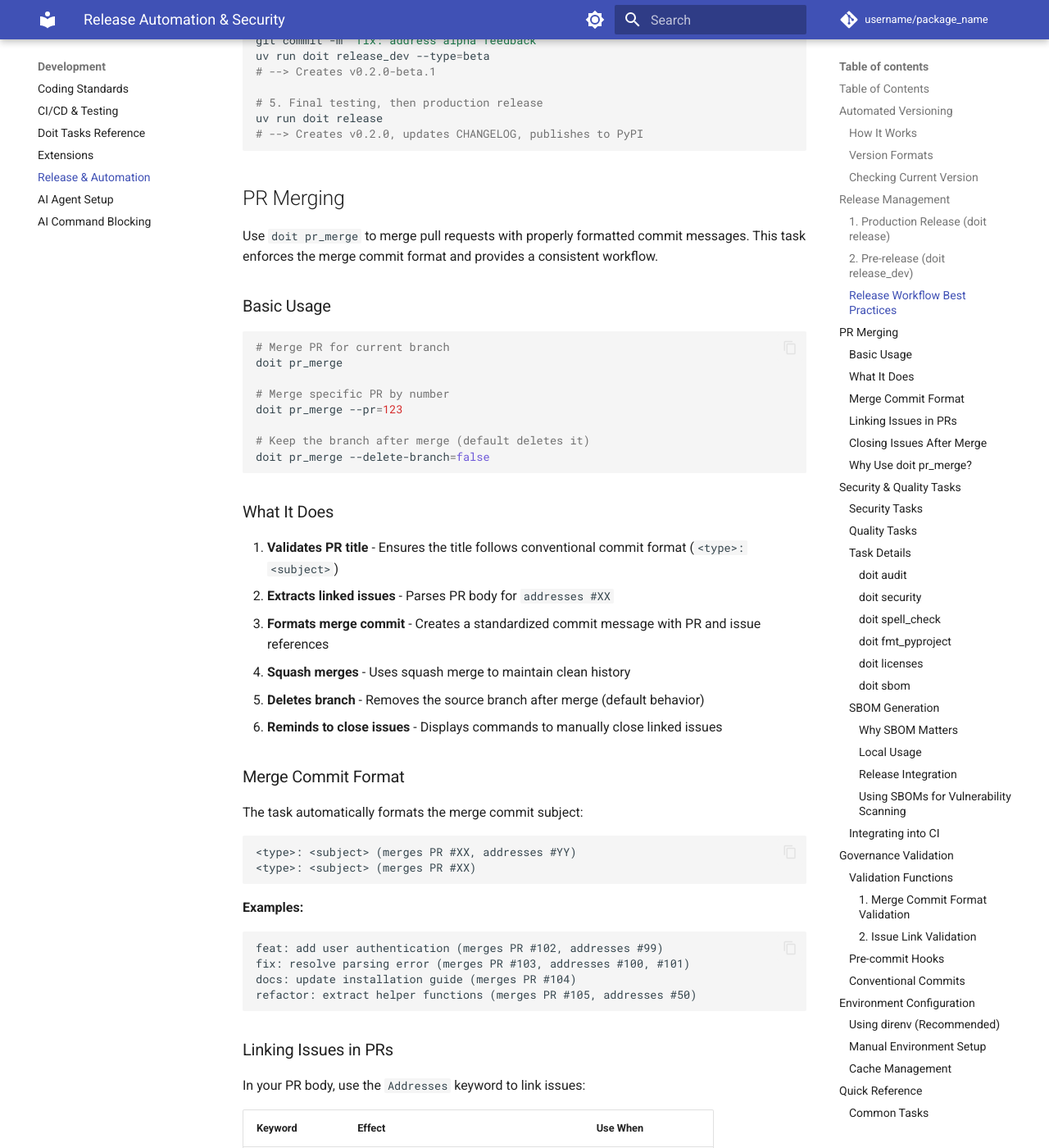
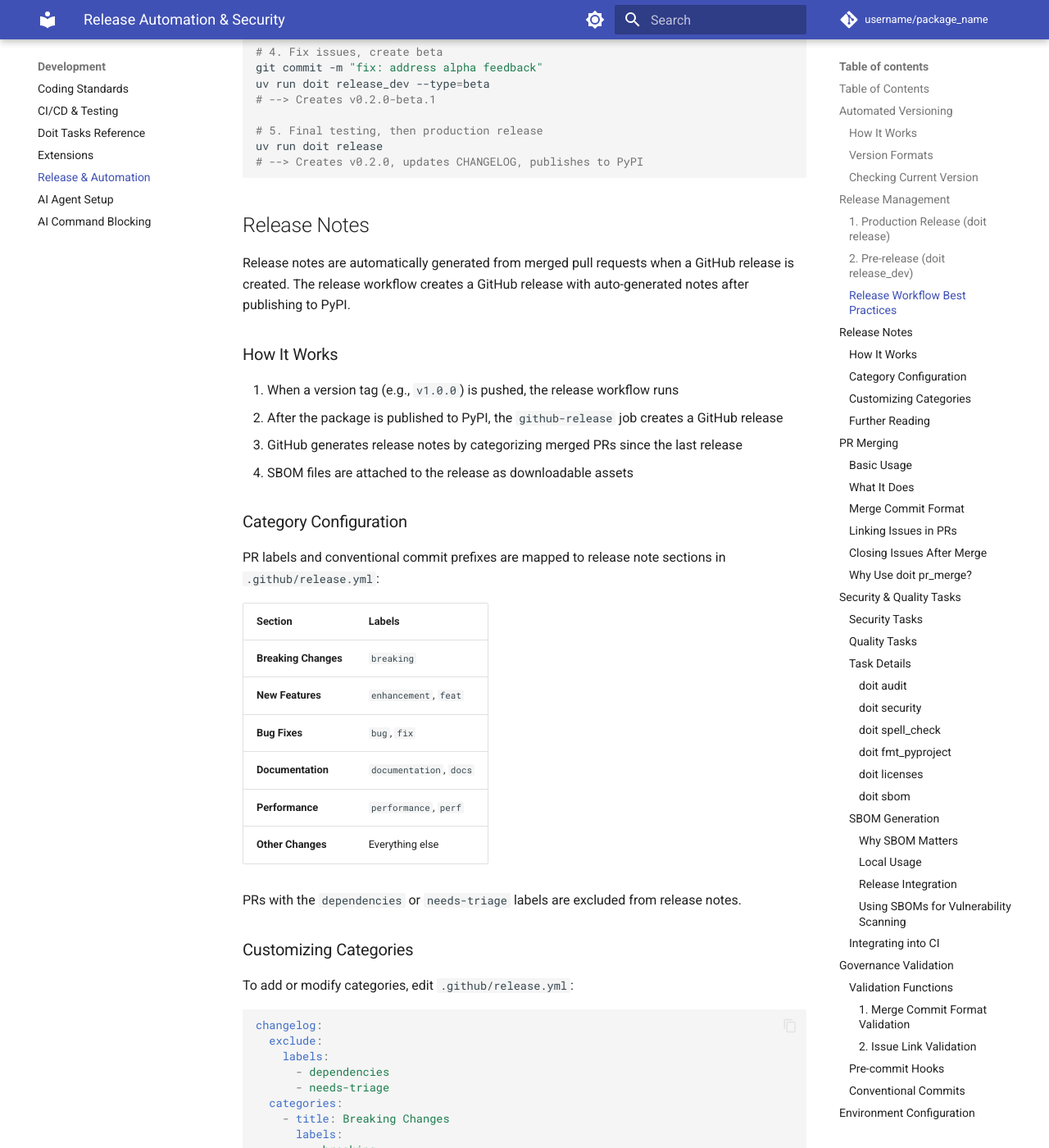
Before and after one commit to endavis/pyproject-template, an MkDocs documentation site: the page built from docs/development/release-and-automation.md, in a window 1280 px wide and 1400 px high, scrolled down 3250 px. Shown: the whole window at 82% size. Built offline with MkDocs 1.6.1 and Material for MkDocs 9.7.7, drawn with Linux system fonts in a browser that asks for light colours; comment, search, counter and statistics services are not loaded; some of the changed text lies outside the part shown.

Commit message:
feat: add automated release notes generation (merges PR #280, addresses #92)
Co-authored-by: Claude Opus 4.6 <noreply@anthropic.com>

````diff
--- a/docs/development/release-and-automation.md
+++ b/docs/development/release-and-automation.md
@@ -17,6 +17,7 @@ This guide covers automated versioning, release management, governance validatio
 ## Table of Contents
 - [Automated Versioning](#automated-versioning)
 - [Release Management](#release-management)
+- [Release Notes](#release-notes)
 - [PR Merging](#pr-merging)
 - [Security & Quality Tasks](#security-quality-tasks)
 - [SBOM Generation](#sbom-generation)
@@ -169,6 +170,63 @@ uv run doit release_dev --type=beta
 uv run doit release
 # --> Creates v0.2.0, updates CHANGELOG, publishes to PyPI
 ```
+
+## Release Notes
+
+Release notes are automatically generated from merged pull requests when a GitHub release is created. The release workflow creates a GitHub release with auto-generated notes after publishing to PyPI.
+
+### How It Works
+
+1. When a version tag (e.g., `v1.0.0`) is pushed, the release workflow runs
+2. After the package is published to PyPI, the `github-release` job creates a GitHub release
+3. GitHub generates release notes by categorizing merged PRs since the last release
+4. SBOM files are attached to the release as downloadable assets
+
+### Category Configuration
+
+PR labels and conventional commit prefixes are mapped to release note sections in `.github/release.yml`:
+
+| Section | Labels |
+|---------|--------|
+| **Breaking Changes** | `breaking` |
+| **New Features** | `enhancement`, `feat` |
+| **Bug Fixes** | `bug`, `fix` |
+| **Documentation** | `documentation`, `docs` |
+| **Performance** | `performance`, `perf` |
+| **Other Changes** | Everything else |
+
+PRs with the `dependencies` or `needs-triage` labels are excluded from release notes.
+
+### Customizing Categories
+
+To add or modify categories, edit `.github/release.yml`:
+
+```yaml
+changelog:
+  exclude:
+    labels:
+      - dependencies
+      - needs-triage
+  categories:
+    - title: Breaking Changes
+      labels:
+        - breaking
+    - title: New Features
+      labels:
+        - enhancement
+        - feat
+    # Add more categories here
+    - title: Other Changes
+      labels:
+        - "*"
+```
+
+Categories are evaluated in order. A PR is placed in the first matching category. The `"*"` wildcard matches any label and serves as a catch-all.
+
+### Further Reading
+
+- [GitHub Docs: Automatically generated release notes](https://docs.github.com/en/repositories/releasing-projects-on-github/automatically-generated-release-notes)
+- [GitHub Docs: Configuring automatically generated release notes](https://docs.github.com/en/repositories/releasing-projects-on-github/automatically-generated-release-notes#configuring-automatically-generated-release-notes)
 
 ## PR Merging
 
@@ -394,7 +452,7 @@ SBOMs are automatically generated and attached to every GitHub release:
 
 1. During the **build** job, `cyclonedx-py` generates both JSON and XML SBOMs
 2. The SBOM files are included in the `dist/` artifact alongside wheel and sdist packages
-3. After publishing to PyPI, a dedicated **upload-sbom** job attaches the SBOMs as GitHub release assets
+3. After publishing to PyPI, the **github-release** job creates a GitHub release with auto-generated notes and attaches the SBOMs as release assets
 
 Users can download the SBOM from the GitHub release page for any version.
 
````
Also changed, not shown: 2 other files.
